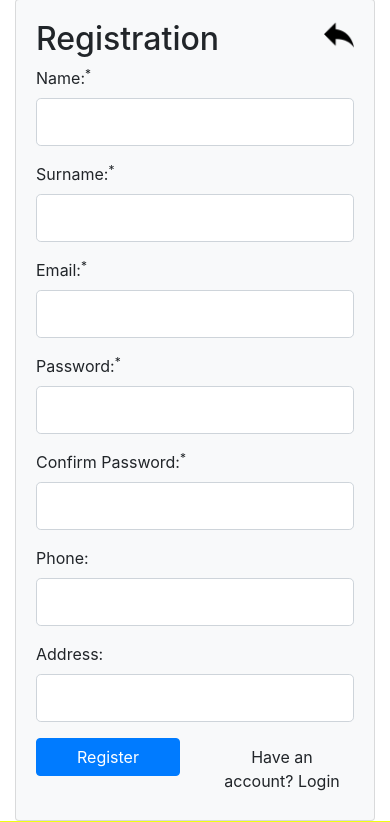
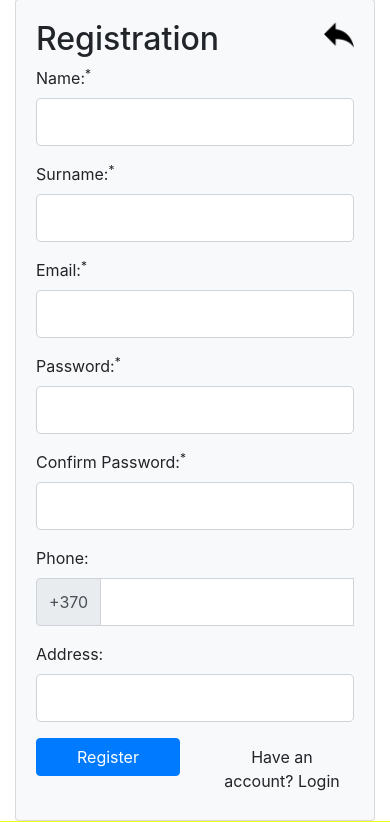
Before and after one commit to edmundas3945/Gym, a PHP site: page /register in a window 390 px wide. Shown: the part 17-839 px from the top of the page. Run offline with PHP 8.4, Linux system fonts and the light colour scheme; data that the repository does not hold is empty.

Commit message:
register: fixed phone error show

```diff
--- a/view/register.php
+++ b/view/register.php
@@ -42,9 +42,15 @@
                     <span class='invalid-feedback'><?php echo $errors['confirmPasswordErr'] ?></span>
                 </div>
                 <div class="form-group">
-                    <label for="email">Phone:</label>
-                    <input type="text" name="phone" id="phone" class="<?php echo (!empty($errors['phoneErr'])) ? 'is-invalid' : ''; ?> form-control form-control-lg" value="<?php echo $phone ?>">
-                    <span class='invalid-feedback'><?php echo $errors['phoneErr'] ?></span>
+                    <label for="phone">Phone:</label>
+                    <div class="input-group mb-2">
+                        <div class="input-group-prepend">
+                            <div class="input-group-text">+370</div>
+                        </div>
+                        <input type="text" name="phone" id="phone" class="<?php echo (!empty($errors['phoneErr'])) ? 'is-invalid' : ''; ?> form-control form-control-lg" value="<?php echo $phone ?>">
+                        <span class='invalid-feedback'><?php echo $errors['phoneErr'] ?></span>
+                    </div>
+
                 </div>
                 <div class="form-group">
                     <label for="email">Address:</label>
```
